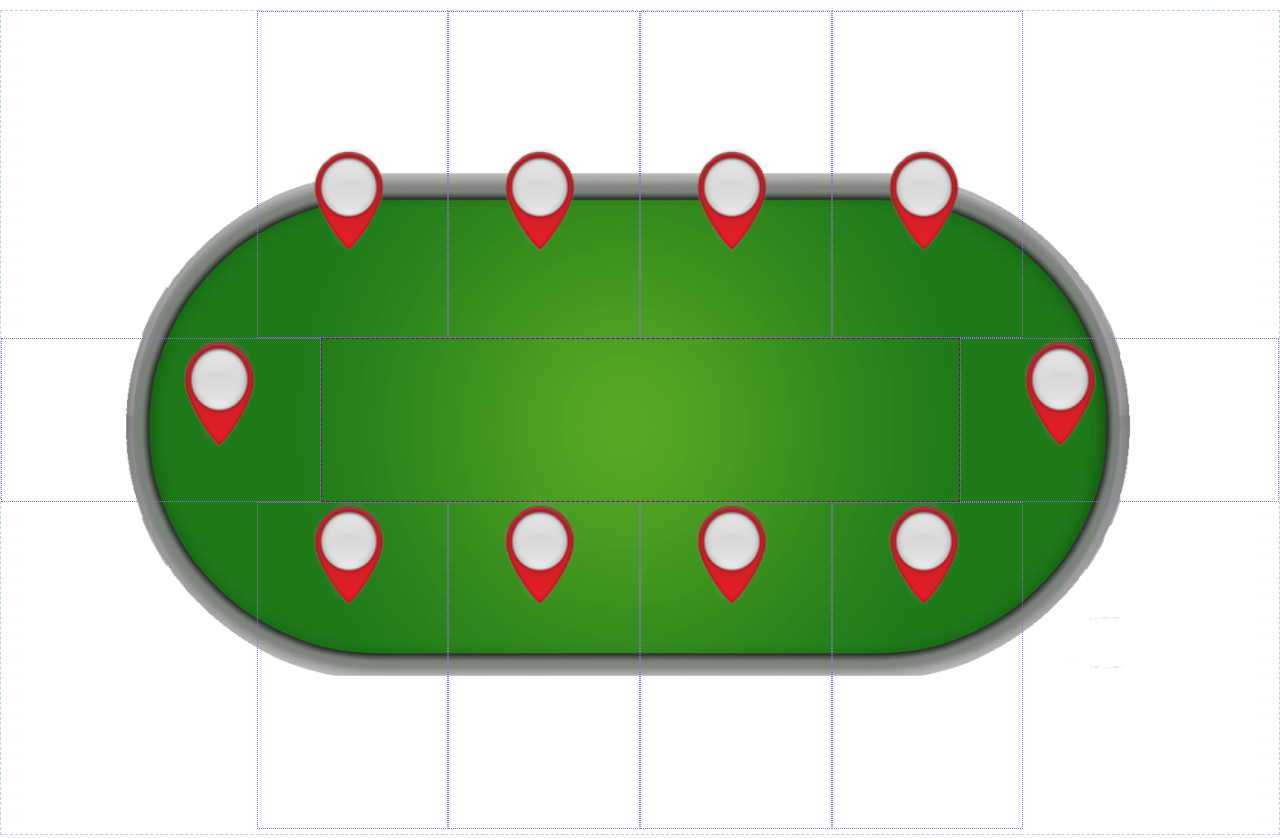
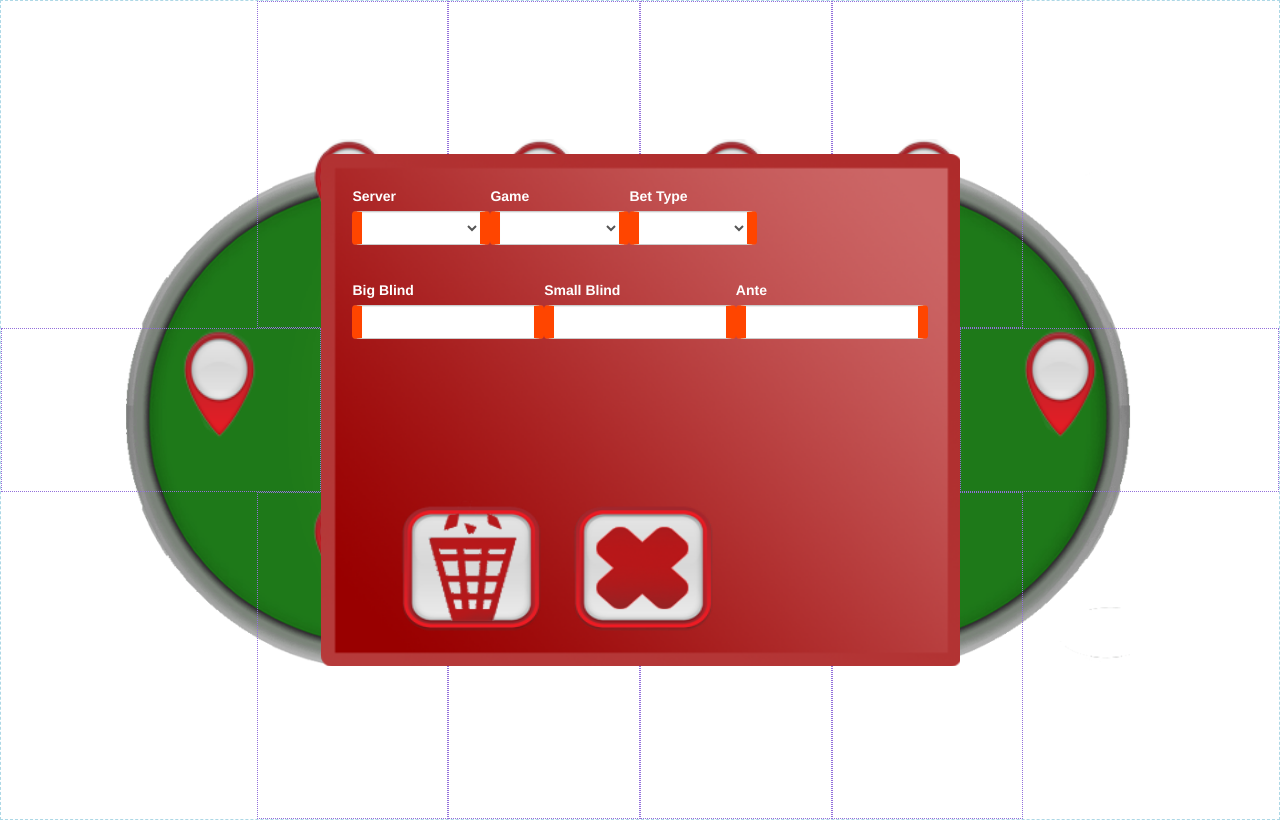
Before and after one commit to SG-Poul/poker-test-interface-Angular-4, an Angular app: page / in a window 1280 px wide. Built offline with nearby package versions, Linux system fonts and the light colour scheme.

Commit message:
add initialPanel

```diff
--- a/src/app/modules/play-table/css/play-table.component.css
+++ b/src/app/modules/play-table/css/play-table.component.css
@@ -4,6 +4,8 @@
   /*background-image: url(../../../assets/img/game_table.png);*/
   /*background-size: contain;*/
   border: 1px dashed lightblue;
+  max-width: 1375px;
+  max-height: 907px;
 }
 #table-img {
   position: absolute;
@@ -11,12 +13,12 @@
   height: auto;
   z-index: 0;
 }
+
 #base {
   position: relative;
   display: inline-block;
   width: 100%;
-  max-width: 1375px;
-  max-height: 907px;
+
   height: 0;
   /*border: 5px solid black;*/
   z-index: 1;
@@ -29,7 +31,8 @@
   border: 1px dotted mediumpurple;
   z-index: 1;
 }
-#playerPanel, #appointeePanel, #cardPanel {
+
+#initialPanel, #playerPanel, #appointeePanel, #cardPanel {
   position: relative;
   margin-top: 12%;
   display: inline-block;
@@ -39,10 +42,11 @@
   /*border: 2px double purple;*/
   z-index: 2;
   padding-bottom: 40%;
-  max-width: 567px;
-  max-height: 453px;
+  background-image: url(../../../../assets/img/panel.png);
+  background-size: cover;
+
 }
-#playerPanel-img, #appointeePanel-img, #cardPanel-img {
+#initialPanel-img, #playerPanel-img, #appointeePanel-img, #cardPanel-img {
   position: absolute;
   max-width: 100%;
   height: auto;
@@ -50,12 +54,12 @@
 }
 .panel-form-div {
   position: absolute;
+  padding: 5%;
   width: 100%;
   height: 100%;
   z-index: 3;
   /*border: 2px solid white;*/
 }
-
 /* FORMS */
 .ng-valid[required], .ng-valid.required  {
   border-left: 10px solid #42A948;
--- a/src/app/modules/play-table/css/players-positions.css
+++ b/src/app/modules/play-table/css/players-positions.css
@@ -119,7 +119,6 @@
   top: 0;
 }
 
-
 #p5 .btn_position-img, #p6 .btn_position-img, #p7 .btn_position-img, #p8 .btn_position-img {
   top: 0;
   left: 29%;
@@ -143,7 +142,6 @@
   top: 25%;
   right: 0;
 }
-
 
 #p9 .btn_position-img {
   top: 0;
--- a/src/app/modules/play-table/play-table.component.html
+++ b/src/app/modules/play-table/play-table.component.html
@@ -1,6 +1,3 @@
-<h5>
-  {{title}}
-</h5>
 <div id="table">
   <img src="../../../assets/img/game_table.png" id="table-img">
   <div id="base">
@@ -68,7 +65,6 @@
              (mouseup)="playersBlock.b_Dealer_game.onUp($event, player)">
       </div>
     </div>
-
     <div id="banker">
       <div class="card-0">
         <img [src]="banker.card_0.srcImg" [class]="banker.card_0.cssClass"  [id]="banker.card_0.cssId"
@@ -107,6 +103,79 @@
       </div>
     </div>
 
+    <div *ngIf="panelBlock.displayInitialPanel" id="initialPanel">
+      <div class="panel-form-div container">
+        <form (ngSubmit)="panelBlock.panelSave()" #initialPanelForm="ngForm">
+          <tr>
+            <td>
+              <div class="form-group" >
+                <label for="server" style="color: white">Server</label>
+                <select [(ngModel)]="server" class="form-control" id="server" name="server" required>
+                  <option *ngFor="let x of serverNames" [value]="x.value" [selected]="server == x.value">{{x.name}}</option>
+                </select>
+              </div>
+            </td>
+            <td>
+              <div class="form-group" >
+                <label for="gameType" style="color: white">Game</label>
+                <select [(ngModel)]="gameType" class="form-control" id="gameType" name="gameType" required>
+                  <option *ngFor="let x of gameTypeList" [value]="x.value" [selected]="gameType == x.value">{{x.name}}</option>
+                </select>
+              </div>
+            </td>
+            <td>
+              <div class="form-group" >
+                <label for="gameBetType" style="color: white">Bet Type</label>
+                <select [(ngModel)]="gameBetType" class="form-control" id="gameBetType" name="gameBetType" required>
+                  <option *ngFor="let x of gameBetTypeList" [value]="x.value" [selected]="gameBetType == x.value">{{x.name}}</option>
+                </select>
+              </div>
+            </td>
+          </tr>
+          <br/>
+          <tr>
+            <td>
+              <div class="form-group" >
+                <label for="blindBig" style="color: white">Big Blind</label>
+                <input type="number" class="form-control" id="blindBig" required
+                       [(ngModel)]="blindBig" name="blindBig">
+              </div>
+            </td>
+            <td>
+              <div class="form-group" >
+                <label for="blindSmall" style="color: white">Small Blind</label>
+                <input type="number" class="form-control" id="blindSmall" required
+                       [(ngModel)]="blindSmall" name="blindSmall">
+              </div>
+            </td>
+            <td>
+              <div class="form-group" >
+                <label for="blindAnte" style="color: white">Ante</label>
+                <input type="number" class="form-control" id="blindAnte" required
+                       [(ngModel)]="blindAnte" name="blindAnte">
+              </div>
+            </td>
+          </tr>
+        </form>
+      </div>
+
+      <img *ngIf="initialPanelForm.form.valid"
+           [src]="panelBlock.b_Ok.srcNone" [class]="panelBlock.b_Ok.cssClass"
+           (mouseover)="panelBlock.b_Ok.onOver($event)"
+           (mousedown)="panelBlock.b_Ok.onDown($event)"
+           (mouseleave)="panelBlock.b_Ok.onOut($event)"
+           (mouseup)="panelBlock.b_Ok.onUp($event)">
+      <img [src]="panelBlock.b_Deny.srcNone" [class]="panelBlock.b_Deny.cssClass"
+           (mouseover)="panelBlock.b_Deny.onOver($event)"
+           (mousedown)="panelBlock.b_Deny.onDown($event)"
+           (mouseleave)="panelBlock.b_Deny.onOut($event)"
+           (mouseup)="panelBlock.b_Deny.onUp($event)">
+      <img [src]="panelBlock.b_Delete.srcNone" [class]="panelBlock.b_Delete.cssClass"
+           (mouseover)="panelBlock.b_Delete.onOver($event)"
+           (mousedown)="panelBlock.b_Delete.onDown($event)"
+           (mouseleave)="panelBlock.b_Delete.onOut($event)"
+           (mouseup)="panelBlock.b_Delete.onUp($event)">
+    </div>
     <div *ngIf="panelBlock.displayAppointeePanel" id="appointeePanel">
       <img src="../../../assets/img/panel.png" id="appointeePanel-img">
 
@@ -178,7 +247,6 @@
            (mouseleave)="panelBlock.b_Delete.onOut($event)"
            (mouseup)="panelBlock.b_Delete.onUp($event, player)">
     </div>
-
     <div *ngIf="panelBlock.displayCardPanel" id="cardPanel">
       <img src="../../../assets/img/panel.png" id="cardPanel-img">
       <div *ngIf="panelBlock.cardPanelChooseSuit" id="selectSuit">
--- a/src/app/modules/play-table/play-table.component.ts
+++ b/src/app/modules/play-table/play-table.component.ts
@@ -18,9 +18,34 @@ export class PlayTableComponent implements AfterViewInit, OnInit {
   playersBlock: PlayersBlock;
   banker = new Banker();
 
+  gameState: number;
+
+  server: number;
+  serverNames = [
+    {name: 'Real Game', value: 0},
+    {name: 'Poker Stars', value: 1}
+  ];
+  gameTypeList = [
+    {name: 'Real Money', value: 0},
+    {name: 'Tournament', value: 1},
+    {name: 'Free', value: 2},
+  ];
+  gameBetTypeList  = [
+    {name: 'No limit', value: 0},
+    {name: 'Fixed limit', value: 1},
+    {name: 'Pot limit', value: 2},
+    {name: 'Mixed', value: 3},
+  ];
+  gameType: string;
+  gameBetType: string;
+  blindSmall: number;
+  blindBig: number;
+  blindAnte: number;
+
   constructor(private mainService: MainService) { }
 
   ngOnInit(): void {
+    this.gameState = 0;
     this.playersBlock = new PlayersBlock(this);
     this.panelBlock = new PanelBlock(this);
   }
@@ -36,4 +61,12 @@ export class PlayTableComponent implements AfterViewInit, OnInit {
     this.banker.card_3.getDOMElement();
     this.banker.card_4.getDOMElement();
   }
+
+  updateState(state) {
+    console.log('Densta: $', 'updateState: ', state);
+    this.gameState = state;
+    console.log('Densta: $', 'Method: ', this.server, this.gameType, this.gameBetType, this.blindSmall, this.blindBig, this.blindAnte);
+  }
 }
+export const STATE_INIT = 0;
+export const STATE_SELECT_PLAYERS = 1;
--- a/src/app/modules/play-table/tools/panelBlock.ts
+++ b/src/app/modules/play-table/tools/panelBlock.ts
@@ -23,6 +23,7 @@ export class PanelBlock {
   b_suit_s = new Button('suit-s', this.cardSelectSuit.bind(this), 'player');
   b_suit_c = new Button('suit-c', this.cardSelectSuit.bind(this), 'player');
 
+  displayInitialPanel = true;
   displayAppointeePanel = false;
   displayPlayersPanel = false;
 
@@ -44,8 +45,10 @@ export class PanelBlock {
   }
 
   panelSave(): void {
-    console.log('Densta: $', 'Method: save');
-    if (this.displayAppointeePanel) {
+    if (this.displayInitialPanel) {
+      this.displayInitialPanel = false;
+      this.parent.updateState(1);
+    } else if (this.displayAppointeePanel) {
       this.parent.playersBlock.currentPlayer.empty = false;
       this.parent.playersBlock.currentPlayer.name = 'YOU';
       this.parent.playersBlock.currentPlayer.balance = this.playerPanelData.balance;
```
